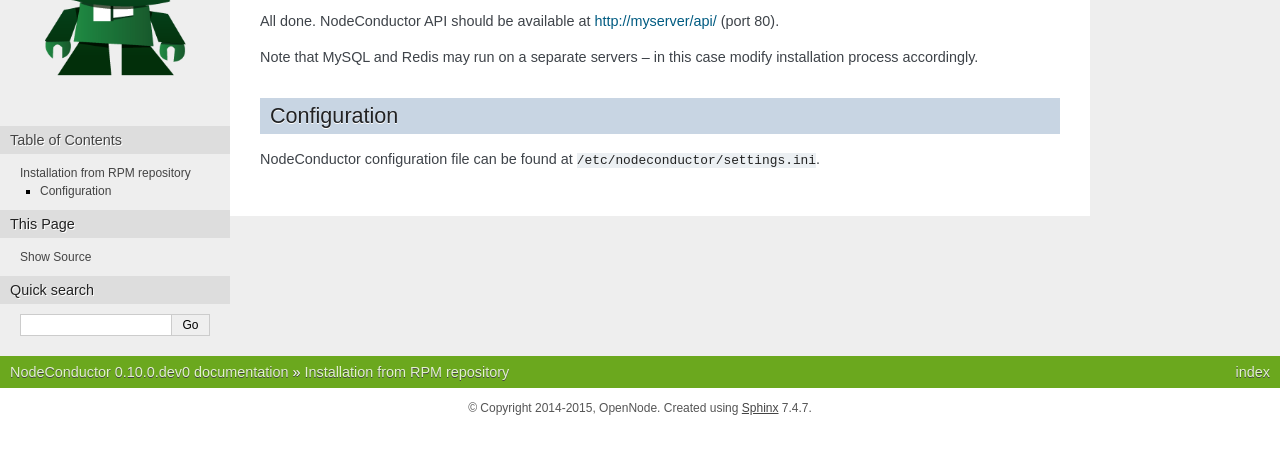
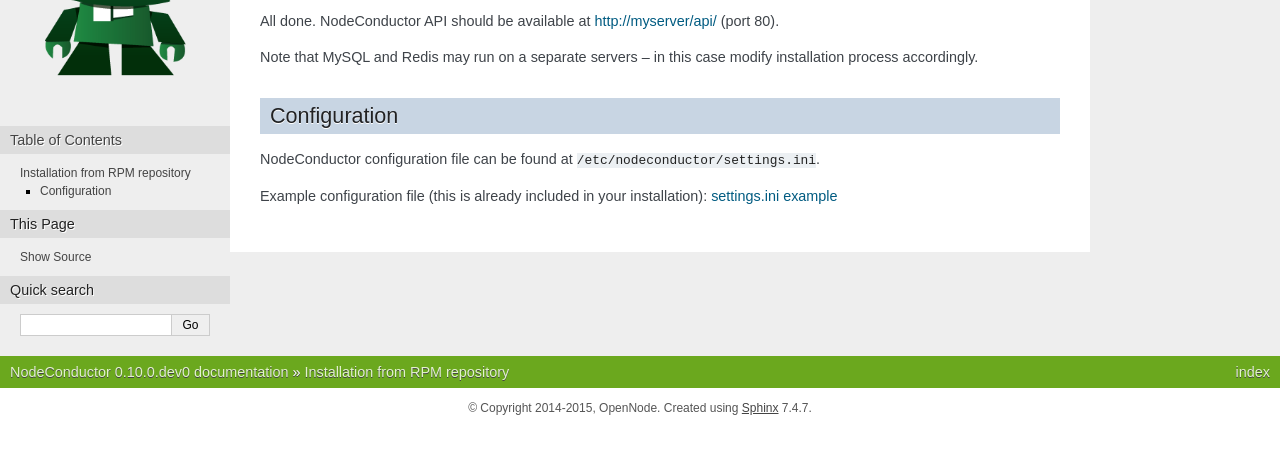
Before and after one commit to opennode/waldur-core, a Sphinx documentation site: the page built from docs/guide/install-from-rpm.rst, in a window 1280 px wide, cut to the strip 249-703 px from the top of the page. Built offline with Sphinx 7.4.7, drawn with Linux system fonts in a browser that asks for light colours.

Commit message:
Added settings.ini example to docs

```diff
--- a/docs/guide/install-from-rpm.rst
+++ b/docs/guide/install-from-rpm.rst
@@ -14,3 +14,7 @@
 +++++++++++++
 
 NodeConductor configuration file can be found at ``/etc/nodeconductor/settings.ini``.
+
+Example configuration file (this is already included in your installation): `settings.ini example`_
+
+.. _settings.ini example: settings-ini-example.html
--- /dev/null
+++ b/docs/guide/settings-ini-example.rst
@@ -0,0 +1,5 @@
+settings.ini example
+--------------------
+
+.. literalinclude:: /../packaging/etc/nodeconductor/settings.ini
+   :language: bash
```
Also changed, not shown: 1 other file.
